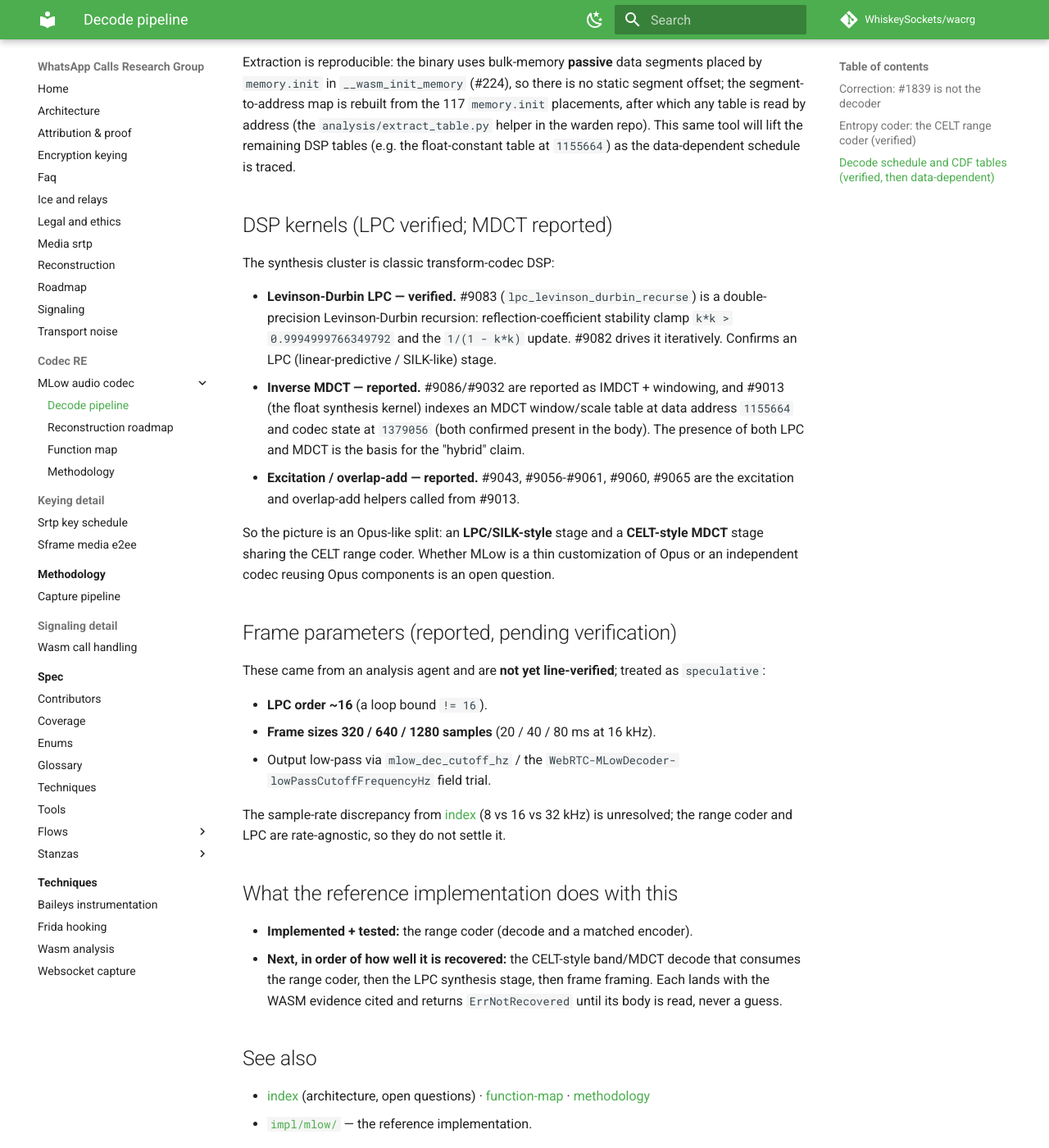
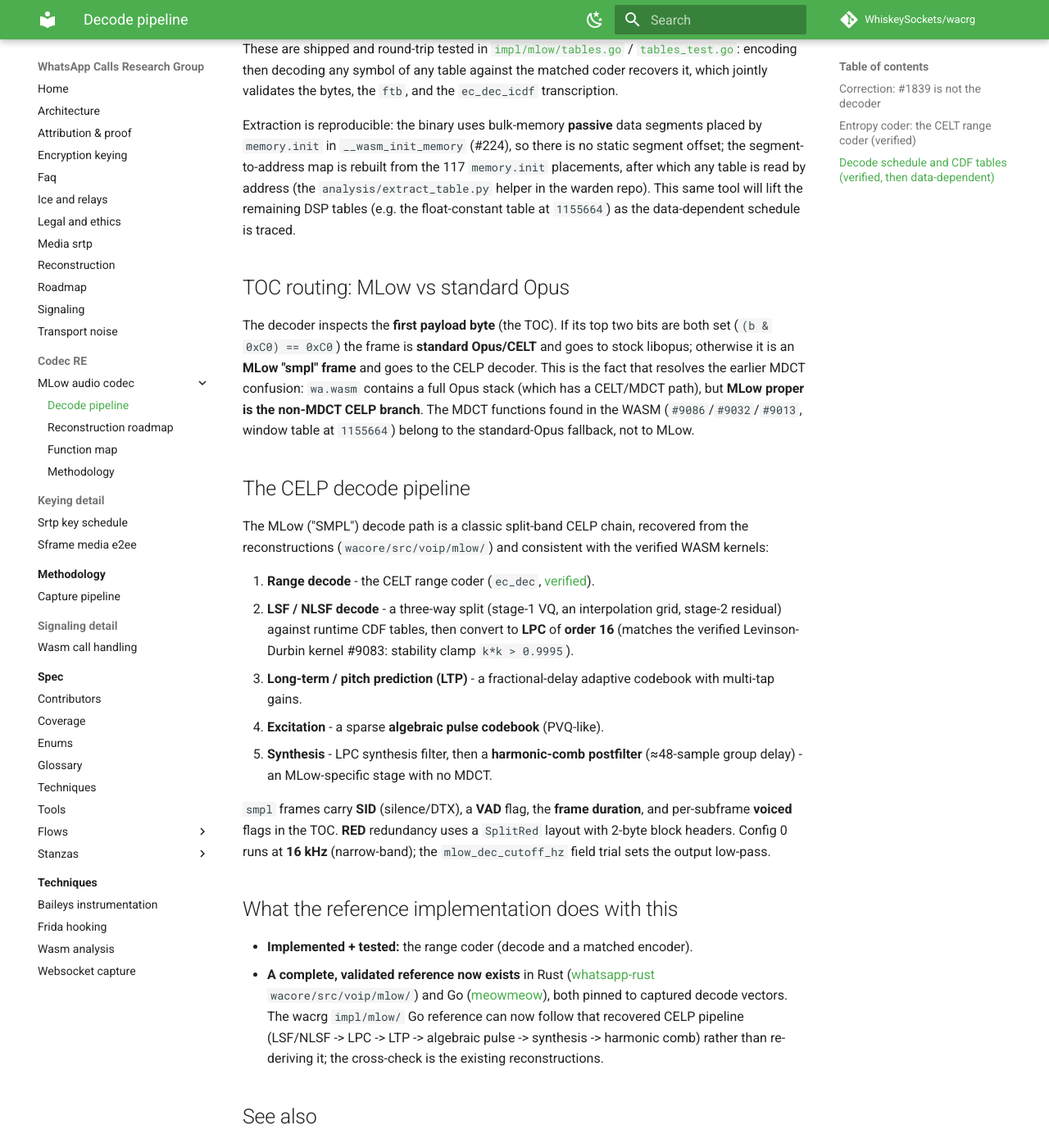
Before and after one commit to WhiskeySockets/wacrg, an MkDocs documentation site: the page built from docs/codec/mlow/decode-pipeline.md, in a window 1280 px wide and 1400 px high, scrolled down 2387 px. Shown: the whole window at 82% size. Built offline with MkDocs 1.6.1 and Material for MkDocs 9.7.7, drawn with Linux system fonts in a browser that asks for light colours; comment, search, counter and statistics services are not loaded; some of the changed text lies outside the part shown.

Commit message:
fix(codec): correct MLow to split-band CELP (MDCT was the Opus path)
Two KAT-pinned reconstructions (meowmeow Go, whatsapp-rust Rust) correct the
codec architecture: MLow ('SMPL') is split-band CELP, NOT the LPC+MDCT hybrid an
earlier static read guessed. The decisive fact: the decoder routes by TOC - a
first byte with top bits 11 ((b&0xC0)==0xC0) is standard Opus/CELT (the MDCT path
I mis-attributed); an MLow smpl TOC goes to the CELP decoder. The CELT range
coder (entropy) is confirmed and shared.

Recovered CELP pipeline: range decode -> LSF/NLSF (3-way split, order-16 LPC) ->
LTP fractional-delay ACB -> algebraic pulse codebook -> synthesis -> harmonic-comb
postfilter. TOC carries SID/VAD/frame_ms/voiced; RED is SplitRed w/ 2B headers;
config 0 = 16 kHz. npm run build passes; no drift.

```diff
--- a/docs/codec/mlow/decode-pipeline.md
+++ b/docs/codec/mlow/decode-pipeline.md
@@ -1,20 +1,24 @@
-<!-- Hand-written narrative. Findings split into "verified by direct body read" vs
-     "agent-reported, pending verification". One technique => probable cap. -->
+<!-- Hand-written narrative. CORRECTED 2026-06 from two KAT-pinned reconstructions:
+     MLow is split-band CELP (not an MDCT hybrid); the MDCT path is standard Opus. -->
 
 # MLow decode pipeline
 
-This page records what the MLow **decode** path actually is, recovered by reading
-the lifted bodies of the codec's DSP functions. The headline: MLow is **not** the
-bare SILK-style LPC codec earlier guesses assumed. It is an **LPC + MDCT hybrid
-transform codec whose entropy layer is the CELT/Opus range coder, present
-unmodified**.
+This page records what the MLow **decode** path actually is. The headline,
+**corrected** by two independent KAT-pinned reconstructions: MLow is a
+**split-band CELP** speech codec (internally "SMPL") whose entropy layer is the
+**CELT/Opus range coder, present unmodified**. It is **not** an MDCT transform
+codec - the MDCT DSP cluster in `wa.wasm` belongs to the **standard-Opus/CELT
+fallback path**, which the decoder selects separately by TOC (see
+[TOC routing](#toc-routing-mlow-vs-standard-opus)).
 
-> **Confidence.** Still one technique (static `wasm-analysis`), so capped at
-> `probable`. Below, claims are split into **verified** (I read the body and
-> matched it to a known algorithm constant-for-constant) and **reported**
-> (surfaced by an analysis agent, consistent with the bodies but not yet
-> line-verified). Provenance: module `wa.wasm` SHA-1 `3638a50…`; technique
-> `wasm-analysis` · tool `warden` · contributor `purpshell` · source: commit
+> **Confidence.** The CELP architecture and the CELT range coder are now
+> **corroborated** (static `wasm-analysis` + the [meowmeow](../../spec/tools.md)
+> Go reference + the [whatsapp-rust](../../spec/tools.md) Rust port, both pinned
+> to captured decode vectors) - `probable` with executable backing. Per-stage
+> constants below are `probable` where two sources agree, `speculative` where
+> only the WASM read has them. Provenance: technique `wasm-analysis` · tools
+> `warden`, `meowmeow`, `whatsapp-rust` · contributors `purpshell`, `jlucaso1` ·
+> source: `wacore/src/voip/mlow/` (Rust), commit
 > `365daa6` (the range coder is additionally corroborated by the round-trip test
 > in `impl/mlow/`). Functions cited by index.
 
@@ -91,47 +95,48 @@ static segment offset; the segment-to-address map is rebuilt from the 117
 the remaining DSP tables (e.g. the float-constant table at `1155664`) as the
 data-dependent schedule is traced.
 
-## DSP kernels (LPC verified; MDCT reported)
+## TOC routing: MLow vs standard Opus
 
-The synthesis cluster is classic transform-codec DSP:
+The decoder inspects the **first payload byte** (the TOC). If its top two bits are
+both set (`(b & 0xC0) == 0xC0`) the frame is **standard Opus/CELT** and goes to
+stock libopus; otherwise it is an **MLow "smpl" frame** and goes to the CELP
+decoder. This is the fact that resolves the earlier MDCT confusion: `wa.wasm`
+contains a full Opus stack (which has a CELT/MDCT path), but **MLow proper is the
+non-MDCT CELP branch**. The MDCT functions found in the WASM
+(`#9086`/`#9032`/`#9013`, window table at `1155664`) belong to the standard-Opus
+fallback, not to MLow.
 
-- **Levinson-Durbin LPC — verified.** #9083 (`lpc_levinson_durbin_recurse`) is a
-  double-precision Levinson-Durbin recursion: reflection-coefficient stability
-  clamp `k*k > 0.9994999766349792` and the `1/(1 - k*k)` update. #9082 drives it
-  iteratively. Confirms an LPC (linear-predictive / SILK-like) stage.
-- **Inverse MDCT — reported.** #9086/#9032 are reported as IMDCT + windowing, and
-  #9013 (the float synthesis kernel) indexes an MDCT window/scale table at data
-  address `1155664` and codec state at `1379056` (both confirmed present in the
-  body). The presence of both LPC and MDCT is the basis for the "hybrid" claim.
-- **Excitation / overlap-add — reported.** #9043, #9056-#9061, #9060, #9065 are
-  the excitation and overlap-add helpers called from #9013.
+## The CELP decode pipeline
 
-So the picture is an Opus-like split: an **LPC/SILK-style** stage and a
-**CELT-style MDCT** stage sharing the CELT range coder. Whether MLow is a thin
-customization of Opus or an independent codec reusing Opus components is an open
-question.
+The MLow ("SMPL") decode path is a classic split-band CELP chain, recovered from
+the reconstructions (`wacore/src/voip/mlow/`) and consistent with the verified
+WASM kernels:
 
-## Frame parameters (reported, pending verification)
+1. **Range decode** - the CELT range coder (`ec_dec`, [verified](#entropy-coder-the-celt-range-coder-verified)).
+2. **LSF / NLSF decode** - a three-way split (stage-1 VQ, an interpolation grid,
+   stage-2 residual) against runtime CDF tables, then convert to **LPC** of
+   **order 16** (matches the verified Levinson-Durbin kernel #9083: stability
+   clamp `k*k > 0.9995`).
+3. **Long-term / pitch prediction (LTP)** - a fractional-delay adaptive codebook
+   with multi-tap gains.
+4. **Excitation** - a sparse **algebraic pulse codebook** (PVQ-like).
+5. **Synthesis** - LPC synthesis filter, then a **harmonic-comb postfilter**
+   (≈48-sample group delay) - an MLow-specific stage with no MDCT.
 
-These came from an analysis agent and are **not yet line-verified**; treated as
-`speculative`:
-
-- **LPC order ~16** (a loop bound `!= 16`).
-- **Frame sizes 320 / 640 / 1280 samples** (20 / 40 / 80 ms at 16 kHz).
-- Output low-pass via `mlow_dec_cutoff_hz` / the
-  `WebRTC-MLowDecoder-lowPassCutoffFrequencyHz` field trial.
-
-The sample-rate discrepancy from [index](index.md#open-questions) (8 vs 16 vs
-32 kHz) is unresolved; the range coder and LPC are rate-agnostic, so they do not
-settle it.
+`smpl` frames carry **SID** (silence/DTX), a **VAD** flag, the **frame duration**,
+and per-subframe **voiced** flags in the TOC. **RED** redundancy uses a
+`SplitRed` layout with 2-byte block headers. Config 0 runs at **16 kHz**
+(narrow-band); the `mlow_dec_cutoff_hz` field trial sets the output low-pass.
 
 ## What the reference implementation does with this
 
 - **Implemented + tested:** the range coder (decode and a matched encoder).
-- **Next, in order of how well it is recovered:** the CELT-style band/MDCT
-  decode that consumes the range coder, then the LPC synthesis stage, then frame
-  framing. Each lands with the WASM evidence cited and returns `ErrNotRecovered`
-  until its body is read, never a guess.
+- **A complete, validated reference now exists** in Rust
+  ([whatsapp-rust](../../spec/tools.md) `wacore/src/voip/mlow/`) and Go
+  ([meowmeow](../../spec/tools.md)), both pinned to captured decode vectors. The
+  wacrg `impl/mlow/` Go reference can now follow that recovered CELP pipeline
+  (LSF/NLSF -> LPC -> LTP -> algebraic pulse -> synthesis -> harmonic comb)
+  rather than re-deriving it; the cross-check is the existing reconstructions.
 
 ## See also
 
```
Also changed, not shown: docs/codec/mlow/index.md (+8 -5 lines).
